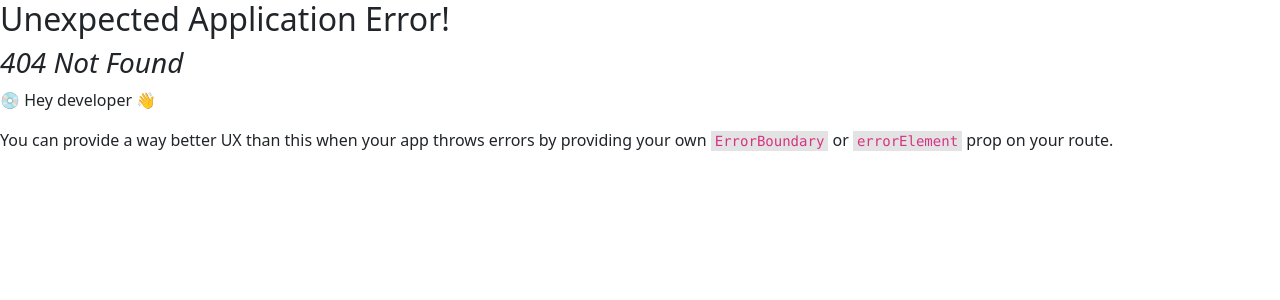
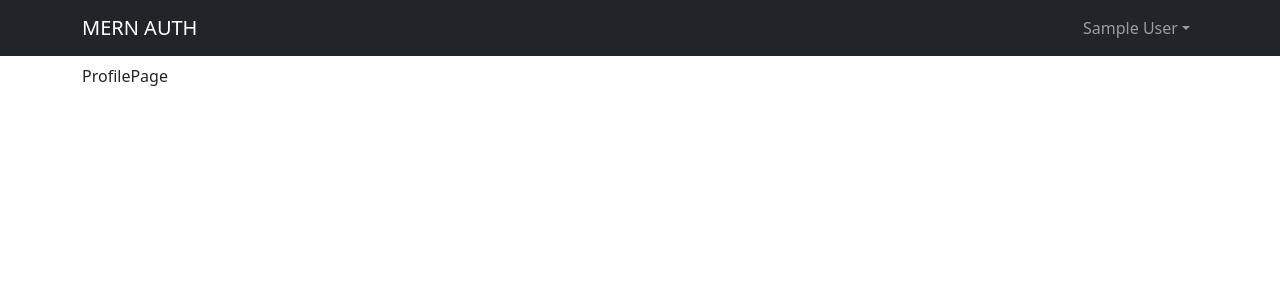
Before and after one commit to gus-pi/mern-auth, a React (Vite) app in the folder frontend/: page /profile in a window 1280 px wide. Before the commit this address had no page. Shown: the top 300 px of the page. Built offline with nearby package versions, Linux system fonts and the light colour scheme; sample sign-in values are in the browser's storage.

Commit message:
start profile and make it private

```diff
--- /dev/null
+++ b/frontend/src/components/PrivateRoute.tsx
@@ -0,0 +1,10 @@
+import { useSelector } from 'react-redux';
+import { Navigate, Outlet } from 'react-router-dom';
+import { RootState } from '../store';
+
+const PrivateRoute = () => {
+  const { userInfo } = useSelector((state: RootState) => state.auth);
+  return userInfo ? <Outlet /> : <Navigate to="login" replace />;
+};
+
+export default PrivateRoute;
--- a/frontend/src/main.tsx
+++ b/frontend/src/main.tsx
@@ -14,6 +14,8 @@
 import RegisterPage from './pages/RegisterPage.tsx';
 import { Provider } from 'react-redux';
 import store from './store.ts';
+import ProfilePage from './pages/ProfilePage.tsx';
+import PrivateRoute from './components/PrivateRoute.tsx';
 
 const router = createBrowserRouter(
   createRoutesFromElements(
@@ -21,6 +23,9 @@
       <Route index={true} path="/" element={<HomePage />} />
       <Route path="/login" element={<LoginPage />} />
       <Route path="/register" element={<RegisterPage />} />
+      <Route path="" element={<PrivateRoute />}>
+        <Route path="/profile" element={<ProfilePage />} />
+      </Route>
     </Route>
   )
 );
--- /dev/null
+++ b/frontend/src/pages/ProfilePage.tsx
@@ -0,0 +1,5 @@
+const ProfilePage = () => {
+  return <div>ProfilePage</div>;
+};
+
+export default ProfilePage;
```
